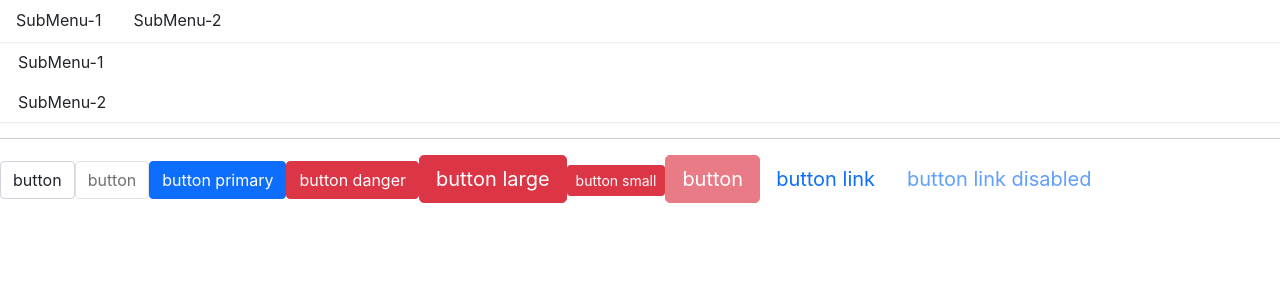
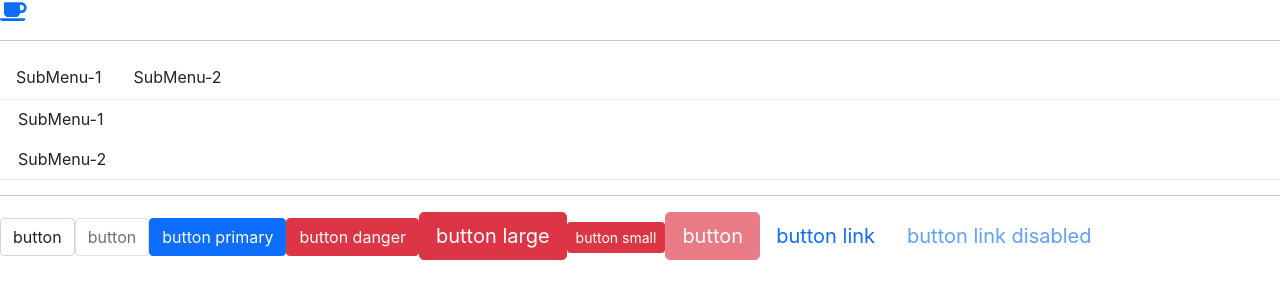
Before and after one commit to varfate/qi-ant-design, a React (Create React App) app: page / in a window 1280 px wide. Shown: the top 300 px of the page. Built offline with nearby package versions, Linux system fonts and the light colour scheme.

Commit message:
icon 组件

```diff
--- a/package.json
+++ b/package.json
@@ -3,6 +3,9 @@
   "version": "0.1.0",
   "private": true,
   "dependencies": {
+    "@fortawesome/fontawesome-svg-core": "^1.2.36",
+    "@fortawesome/free-solid-svg-icons": "^5.15.4",
+    "@fortawesome/react-fontawesome": "^0.1.16",
     "@testing-library/jest-dom": "^5.14.1",
     "@testing-library/react": "^12.0.0",
     "@testing-library/user-event": "^13.2.1",
--- a/src/App.tsx
+++ b/src/App.tsx
@@ -1,9 +1,12 @@
 import { Button, ButtonType, ButtonSize } from './components/button';
+import { Icon } from './components/icon';
 import { Menu, MenuItem, SubMenu } from './components/menu';
 
 const App = () => {
   return (
     <div className="app">
+      <Icon icon='coffee' size="lg" type='primary' />
+      <hr />
       <Menu>
         <SubMenu title="SubMenu-1">
           <MenuItem key="1-1">item 1-1</MenuItem>
--- /dev/null
+++ b/src/components/icon/_style.scss
@@ -0,0 +1,5 @@
+@each $theme, $color in $theme-colors {
+  .qi-icon-#{$theme} {
+    color: $color;
+  }
+}
--- /dev/null
+++ b/src/components/icon/icon.tsx
@@ -0,0 +1,24 @@
+/**
+ * 图标
+ */
+
+import {
+  FontAwesomeIcon,
+  FontAwesomeIconProps,
+} from '@fortawesome/react-fontawesome';
+import classNames from 'classnames';
+
+export type IconType = 'default' | 'primary' | 'danger';
+
+export interface IconProps extends FontAwesomeIconProps {
+  type?: IconType;
+}
+
+const Icon = (props: IconProps) => {
+  const { className, type = 'default', ...restProps } = props;
+  const cls = classNames('qi-icon', className, `qi-icon-${type}`);
+
+  return <FontAwesomeIcon {...restProps} className={cls} />;
+};
+
+export default Icon;
--- /dev/null
+++ b/src/components/icon/index.ts
@@ -0,0 +1,4 @@
+import Icon from './icon';
+export * from './icon';
+
+export { Icon };
--- a/src/index.scss
+++ b/src/index.scss
@@ -1,3 +1,4 @@
 @import 'styles/index';
 @import 'components/button/style';
 @import 'components/menu/style';
+@import 'components/icon/style';
--- a/src/index.tsx
+++ b/src/index.tsx
@@ -3,12 +3,16 @@ import ReactDOM from 'react-dom';
 import './index.scss';
 import App from './App';
 import reportWebVitals from './reportWebVitals';
+import { library } from '@fortawesome/fontawesome-svg-core';
+import { fas } from '@fortawesome/free-solid-svg-icons';
+
+library.add(fas);
 
 ReactDOM.render(
   <React.StrictMode>
     <App />
   </React.StrictMode>,
-  document.getElementById('root')
+  document.getElementById('root'),
 );
 
 // If you want to start measuring performance in your app, pass a function
--- a/src/styles/_var.scss
+++ b/src/styles/_var.scss
@@ -32,6 +32,17 @@ $warning: $yellow !default;
 $danger: $red !default;
 $light: $gray-100 !default;
 $dary: $gray-800 !default;
+
+$theme-colors: (
+  'primary': $primary,
+  'secondary': $secondary,
+  'success': $success,
+  'info': $info,
+  'warning': $warning,
+  'danger': $danger,
+  'light': $light,
+  'dary': $dary,
+);
 
 $font-family-sans-serif: -apple-system, BlinkMacSystemFont, 'Segoe UI', Roboto,
   'Helvetica Neue', Arial, 'Noto Sans', sans-serif, 'Apple Color Emoji',
```
Also changed, not shown: 1 other file (tests, documents, lock files or other folders).
